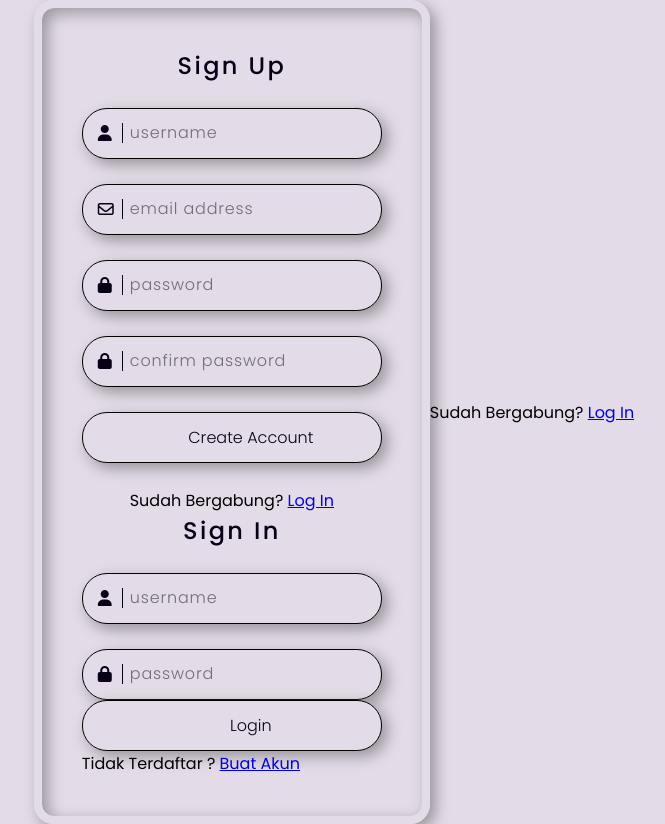
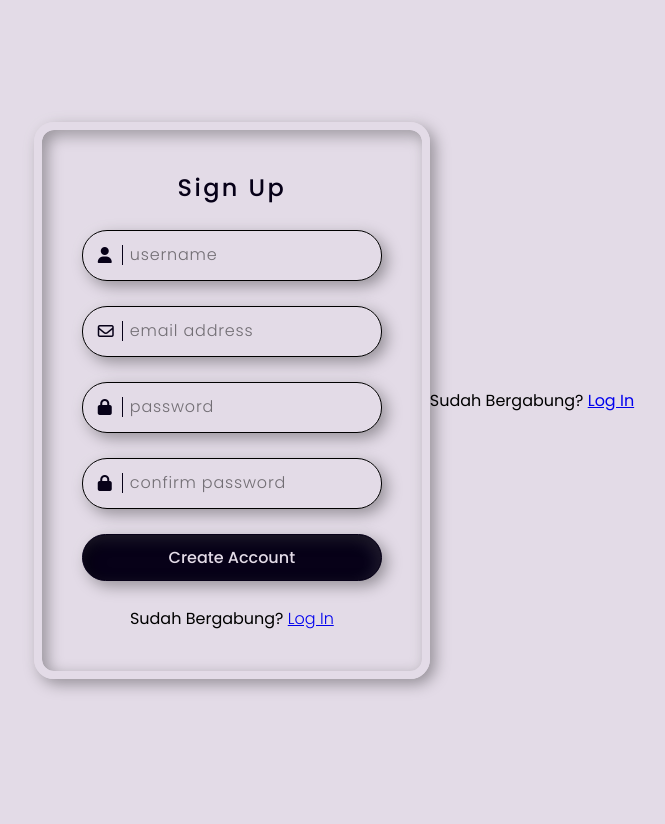
Before and after one commit to Rayendipramudya/login, a plain HTML site: page index.html in a window 1280 px wide. Shown: the whole page, without its empty margins (306-971 px from the left). After the commit the page ends 800 px from the top, so only its background shows below. Drawn offline with Linux system fonts and the light colour scheme.

Commit message:
Update style.css

```diff
--- a/style.css
+++ b/style.css
@@ -66,8 +66,8 @@ body{
     letter-spacing: 0.05em;
     color: rgba(2, 2, 2, 0.5);
 }
-.container .form .inputBox input:valid˜span,
-.container .form .inputBox input:focus˜span
+.container .form .inputBox input:valid~span,
+.container .form .inputBox input:focus~span
 {
     color: #070118;
     border: 1px solid #070118 ;
@@ -75,8 +75,12 @@ body{
     transform: translateX(25px) translateY(-5px);
     font-size: 0.6em;
     padding:0 8px;
-    border-radius: 10px;
+    border-radius: 7px;
     letter-spacing: 0.1em;
+}
+.container .form .inputBox input:valid,
+.container .form .inputBox input:focus{
+    border :1px solid #070118;
 }
 .container .form .inputBox i{
     position: absolute;
@@ -87,7 +91,24 @@ body{
     width: 25px;
     color: #070118;
     border-right: 1px solid #070118;
-
+}
+.container .form .inputBox input[type="submit"]{
+    background: #070118;
+    color: #e3dbe7;
+    padding: 10px 0;
+    font-weight: 500;
+    cursor: pointer;
+    box-shadow: -5px -5px 15px rgba(255,255,255,0.1),
+    5px 5px 15px rgba(0,0,0,0.35),
+    inset -5px 5px 15px rgba(255,255,255,0.1),
+    inset 5px 5px 15px rgba(0,0,0,0.35);
 
 
 }
+.container .form p a {
+    font-weight: 100;
+
+}
+.container .form.signin{
+    display: none;
+}
```
